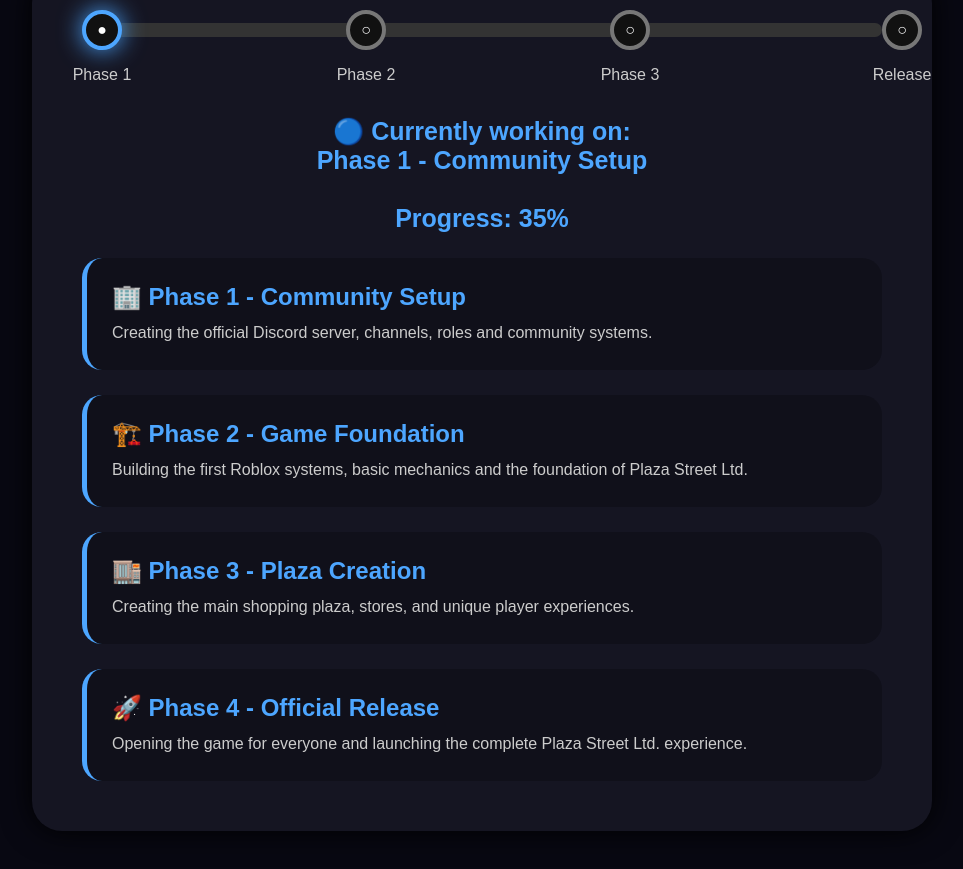
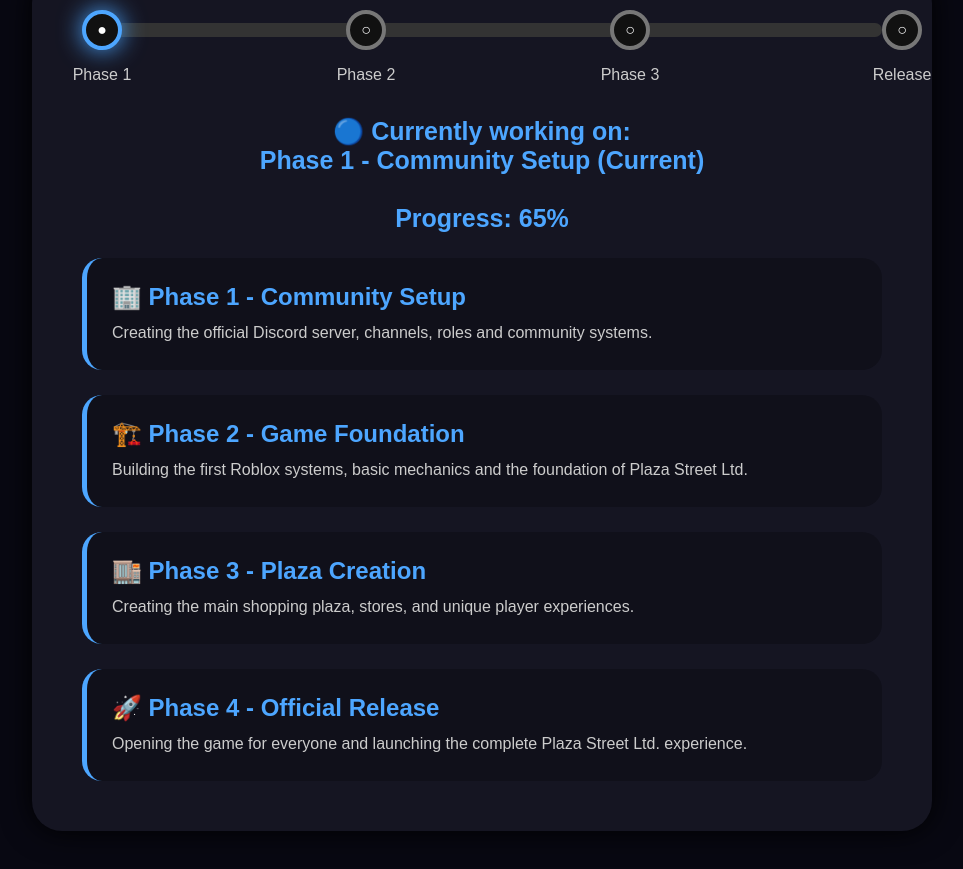
Before and after one commit to ronaiaron1000-svg/Plaza-Street-Ltd., a plain HTML site: page index.html in a window 1280 px wide. Shown: the part 1463-2332 px from the top of the page, without its empty margins (158-1121 px from the left). Drawn offline with Linux system fonts and the light colour scheme.

Commit message:
Revise development phases and progress status
Updated development progress and community setup status.

```diff
--- a/index.html
+++ b/index.html
@@ -501,11 +501,11 @@ The community helps shape the future of Plaza Street Ltd.
 
 🔵 Currently working on:
 <br>
-Phase 1 - Community Setup
+Phase 1 - Community Setup (Current)
 
 <br><br>
 
-Progress: 35%
+Progress: 65%
 
 </h2>
 
```
